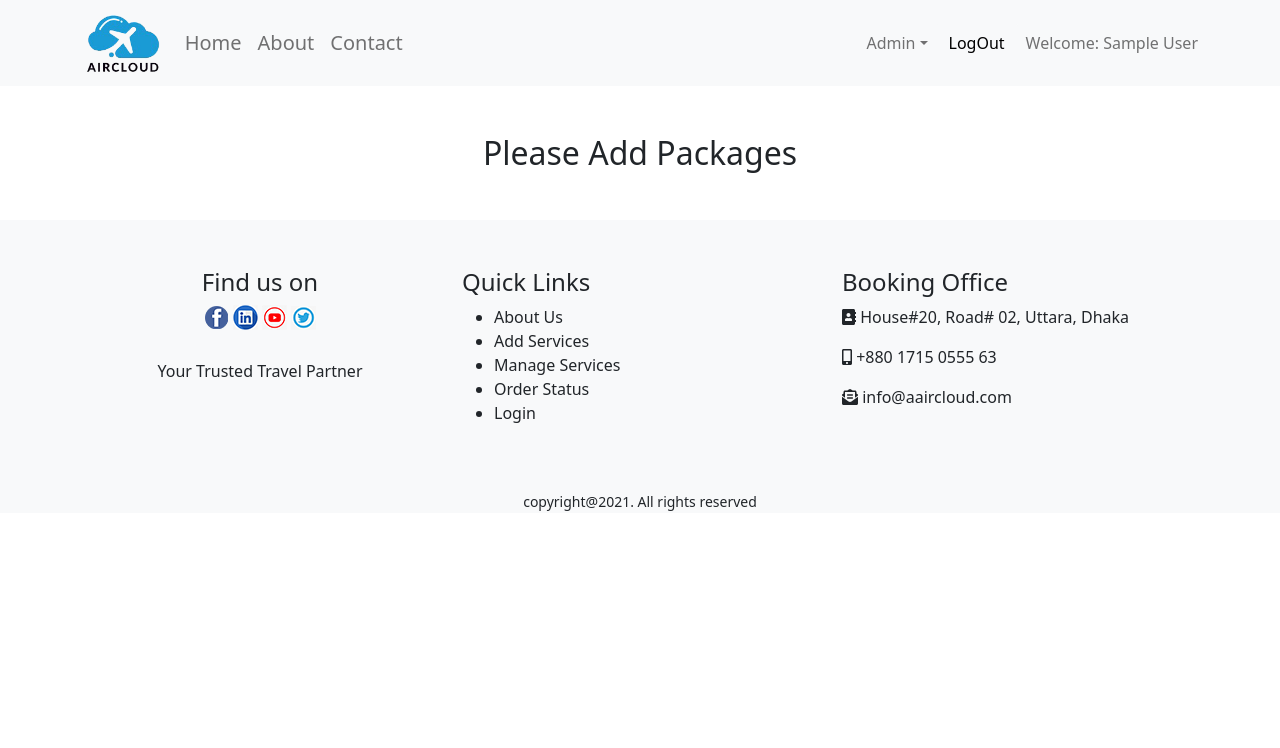
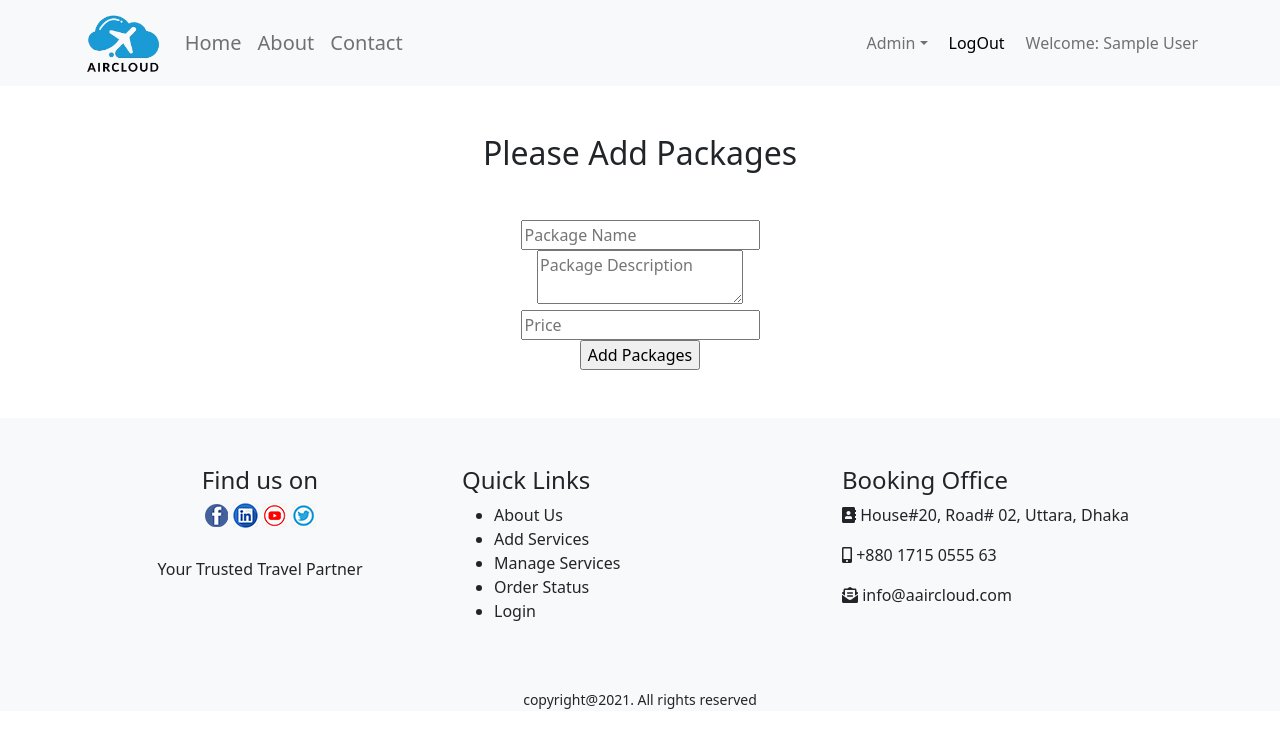
Before and after one commit to mukitur/Aircloud-Tours-Clients, a React (Create React App) app: page /addservices in a window 1280 px wide. Shown: the top 748 px of the page. Built offline with nearby package versions, Linux system fonts and the light colour scheme; no server answers; sample sign-in values are in the browser's storage.

Commit message:
react hook form implemented

```diff
--- a/src/Pages/Admin/AddServices/AddServices.js
+++ b/src/Pages/Admin/AddServices/AddServices.js
@@ -1,10 +1,10 @@
 //import axios from 'axios';
 import React from 'react';
 import { useForm } from "react-hook-form";
-//import './AddServices.css';
 
 const AddServices = () => {
-    const { register, handleSubmit, reset } = useForm();
+    const { register, handleSubmit } = useForm();
+
     const onSubmit = data => {
         console.log(data)
     }
@@ -12,7 +12,12 @@ const AddServices = () => {
     return (
         <div className="addServices">
             <h2 className="my-5">Please Add Packages</h2>
-
+            <form onSubmit={handleSubmit(onSubmit)}>
+                <input {...register("name", { required: true, maxLength: 20 })} placeholder="Package Name" /><br/>
+                <textarea {...register("description")} placeholder="Package Description"/><br/>
+                <input type="price" {...register("Price")} placeholder="Price" /><br/>
+                <input type="submit" value="Add Packages"/>
+            </form>
         </div>
     );
 };
```
